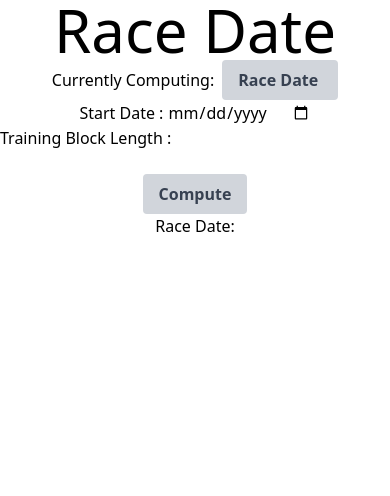
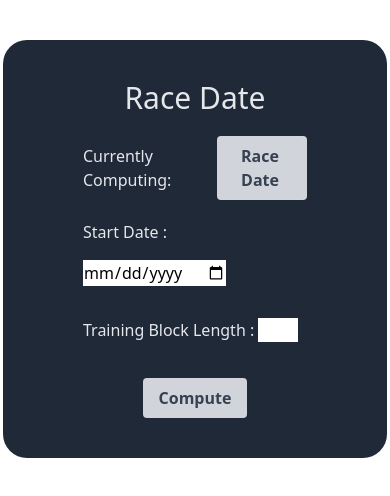
Before and after one commit to jakesmithdeveloper/racedate, a React (Create React App) app: page / in a window 390 px wide. Shown: the top 496 px of the page. Built offline with nearby package versions, Linux system fonts and the light colour scheme.

Commit message:
added first round of styling and some sizing changes for mobile

```diff
--- a/src/components/App.js
+++ b/src/components/App.js
@@ -30,20 +30,20 @@ const App = () => {
   };
 
   return (
-    <div className="w-full flex justify-center">
-      <div className="flex flex-col items-center w-full">
-        <h1 className="text-6xl">Race Date</h1>
+    <div className="w-full flex items-center flex-col">
+      <div className="flex flex-col items-center bg-gray-800 px-20 pb-10 pt-10 rounded-3xl max-w-sm md:max-w-xl mt-10">
+        <h1 className="text-3xl md:text-6xl mb-5 text-gray-200">Race Date</h1>
         <Header state={currentState} handleClick={handleClick} />
         <Inputs
           states={states}
           currentState={currentState}
           handleSubmit={handleSubmit}
         />
-        <h2>
-          {currentState.label}: {result ? result.string : ""}
-        </h2>
-        {result ? <Calendars dates={result} /> : null}
       </div>
+      <h2 className="text-gray-700 mt-5 text-xl font-bold">
+        {result ? `${currentState.label} :` : ""} {result ? result.string : ""}
+      </h2>
+      {result ? <Calendars dates={result} /> : null}
     </div>
   );
 };
--- a/src/components/Calendar.js
+++ b/src/components/Calendar.js
@@ -7,6 +7,7 @@ import {
   endOfMonth,
   endOfWeek,
   isSameMonth,
+  isEqual,
 } from "date-fns";
 
 const Calendar = ({
@@ -18,8 +19,8 @@ const Calendar = ({
     const dateFormat = "MMMM yyyy";
 
     return (
-      <div className="w-full py-7 border-b border-solid border-gray-700 m-0 p-0 flex flex-row flex-wrap">
-        <div className="flex-grow max-w-full content-center text-center">
+      <div className="w-full py-4 border-b border-solid border-gray-700 m-0 p-0 flex flex-row flex-wrap">
+        <div className="flex-grow max-w-full content-center text-center font-bold">
           <span>{format(currentMonth, dateFormat)}</span>
         </div>
       </div>
@@ -27,7 +28,7 @@ const Calendar = ({
   };
 
   const renderDays = () => {
-    const dateFormat = "EEEE";
+    const dateFormat = "EEEEEE";
     const days = [];
 
     let startDate = startOfWeek(currentMonth);
@@ -72,7 +73,9 @@ const Calendar = ({
               !isSameMonth(day, monthStart)
                 ? "pointer-events-none text-gray-400"
                 : day >= blockStartDate && day <= blockEndDate
-                ? "bg-green-700 text-gray-100"
+                ? isEqual(day, blockEndDate)
+                  ? "bg-yellow-400 text-gray-100"
+                  : "bg-green-700 text-gray-100"
                 : ""
             }`}
             key={day}
@@ -99,7 +102,7 @@ const Calendar = ({
   };
 
   return (
-    <div className="calendar block relative pb-4 px-4 mb-4 w-full max-w-sm md:max-w-xl">
+    <div className="calendar block relative pb-4 px-4 my-4 w-full max-w-sm md:max-w-xl">
       {renderHeader()}
       {renderDays()}
       {renderCells()}
--- a/src/components/Calendars.js
+++ b/src/components/Calendars.js
@@ -7,22 +7,25 @@ const Calendars = ({ dates = {} }) => {
   const renderCalendars = () => {
     let cals = [];
 
+    const blockStartDate = addMinutes(
+      dates.startDate,
+      dates.startDate.getTimezoneOffset()
+    );
+    const blockEndDate = addMinutes(
+      dates.raceDate,
+      dates.raceDate.getTimezoneOffset()
+    );
+
     for (
       let i = 0;
-      i < differenceInCalendarMonths(dates.raceDate, dates.startDate) + 1;
+      i < differenceInCalendarMonths(blockEndDate, blockStartDate) + 1;
       i++
     ) {
       cals.push(
         <Calendar
           key={i}
-          blockStartDate={addMinutes(
-            dates.startDate,
-            dates.startDate.getTimezoneOffset()
-          )}
-          blockEndDate={addMinutes(
-            dates.raceDate,
-            dates.raceDate.getTimezoneOffset()
-          )}
+          blockStartDate={blockStartDate}
+          blockEndDate={blockEndDate}
           currentMonth={addMonths(dates.startDate, i)}
         />
       );
@@ -32,7 +35,9 @@ const Calendars = ({ dates = {} }) => {
   };
 
   return (
-    <div className="w-full flex flex-col items-center">{renderCalendars()}</div>
+    <div className="w-full flex flex-col items-center mb-20">
+      {renderCalendars()}
+    </div>
   );
 };
 
--- a/src/components/DateInput.js
+++ b/src/components/DateInput.js
@@ -7,10 +7,16 @@ const DateInput = ({ inputConfig, handleChange }) => {
     setValue("");
   }, [inputConfig]);
 
+  const width = inputConfig.type === "text" ? "w-10" : "";
+
   return (
     <div>
-      <label htmlFor="">{`${inputConfig.label} : `}</label>
+      <label
+        className="text-gray-200"
+        htmlFor=""
+      >{`${inputConfig.label} : `}</label>
       <input
+        className={`my-4 ${width}`}
         type={inputConfig.type}
         value={value}
         onChange={(e) => {
--- a/src/components/Header.js
+++ b/src/components/Header.js
@@ -2,8 +2,8 @@ import React from "react";
 
 const Header = ({ state, handleClick }) => {
   return (
-    <div className="flex items-center">
-      <h3>Currently Computing: </h3>
+    <div className="flex items-center mb-5">
+      <h3 className="text-gray-200">Currently Computing: </h3>
       <div className="group inline-block relative ml-2">
         <button className="bg-gray-300 text-gray-700 font-semibold py-2 px-4 rounded inline-flex items-center">
           <span className="mr-1">{state.label}</span>
--- a/src/components/Inputs.js
+++ b/src/components/Inputs.js
@@ -21,6 +21,7 @@ const Inputs = ({ states, currentState, handleSubmit }) => {
       }}
       className="flex flex-col items-center"
     >
+      <div className="flex flex-col items-start">
         {states.map((state) => {
           return state.label === currentState.label ? (
             ""
@@ -32,7 +33,8 @@ const Inputs = ({ states, currentState, handleSubmit }) => {
             />
           );
         })}
-      <button className="bg-gray-300 text-gray-700 font-semibold py-2 px-4 rounded inline-flex items-center">
+      </div>
+      <button className="bg-gray-300 text-gray-700 font-semibold py-2 px-4 rounded inline-flex items-center mt-5">
         Compute
       </button>
     </form>
--- a/src/helper/computations.js
+++ b/src/helper/computations.js
@@ -28,11 +28,6 @@ export const computeRaceDate = ({ startDate, block }) => {
 
   raceDate.setUTCDate(raceDate.getUTCDate() + block * 7);
 
-  console.log({
-    string: parseDateToString(raceDate),
-    startDate: new Date(startDate),
-    raceDate: raceDate,
-  });
   return {
     string: parseDateToString(raceDate),
     startDate: new Date(startDate),
--- a/src/index.css
+++ b/src/index.css
@@ -6,5 +6,5 @@
 @import url(https://fonts.googleapis.com/icon?family=Material+Icons); */
 
 .calendar {
-  border: 0.25rem solid black;
+  border: 0.1rem solid black;
 }
```
Lines whose indentation alone changed are shown as unchanged.
